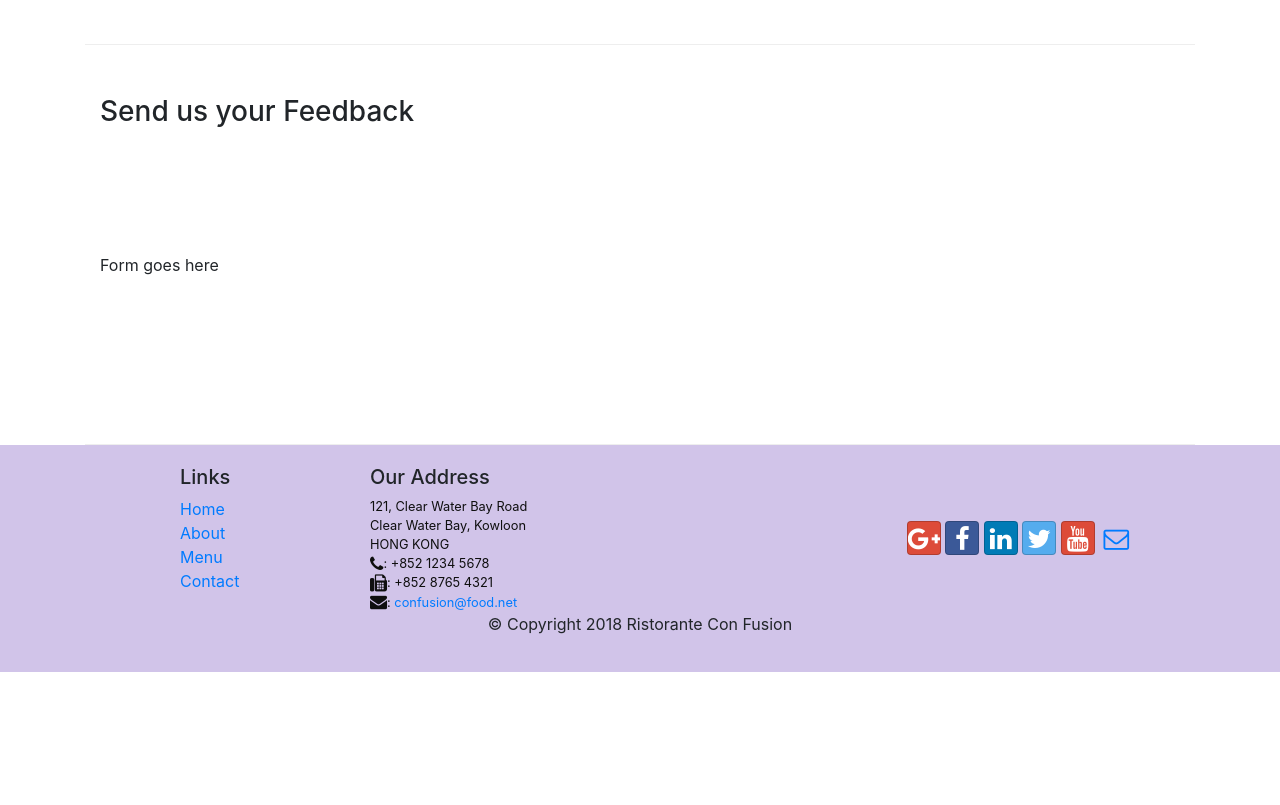
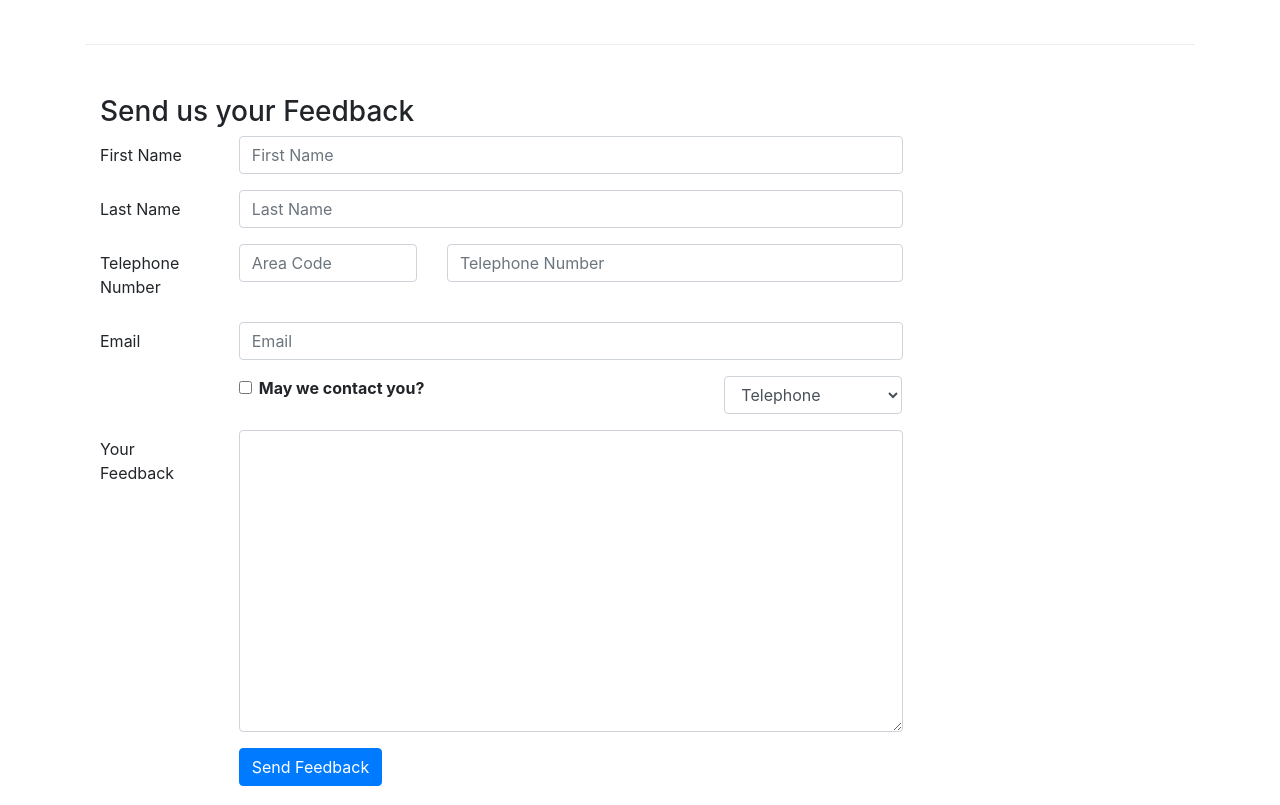
Before and after one commit to mrusert/bootstrap, a website: page contactus.html in a window 1280 px wide. Shown: the part 820-1625 px from the top of the page. Before the commit the page ends 1492 px from the top, so only its background shows below. Drawn offline with nearby package versions, Linux system fonts and the light colour scheme.

Commit message:
Bootstrap Forms

```diff
--- a/contactus.html
+++ b/contactus.html
@@ -92,7 +92,60 @@
               <h3>Send us your Feedback</h3>
            </div>
             <div class="col-12 col-md-9">
-                Form goes here
+                <form action="submit">
+                    <div class="form-group row">
+                        <label for="firstname" class="col-md-2 col-form-label">First Name</label>
+                        <div class="col-md-10">
+                            <input type="text" class="form-control" id="firstname" name="firstname" placeholder="First Name">
+                        </div>
+                    </div>
+                    <div class="form-group row">
+                        <label for="lastname" class="col-md-2 col-form-label">Last Name</label>
+                        <div class="col-md-10">
+                            <input type="text" class="form-control" id="lastname" name="lastname" placeholder="Last Name">
+                        </div>
+                    </div>
+                    <div class="form-group row">
+                        <label for="telnum" class="col-12 col-md-2 col-form-label">Telephone Number</label>
+                        <div class="col-5 col-md-3">
+                            <input type="tel" class="form-control" id="areacode" name="areacode" placeholder="Area Code">
+                        </div>
+                        <div class="col-7 col-md-7">
+                            <input type="tel" class="form-control" id="telnum" name="telnum" placeholder="Telephone Number">
+                        </div>
+                    </div>
+                    <div class="form-group row">
+                        <label for="emailid" class="col-md-2 col-form-label">Email</label>
+                        <div class="col-md-10">
+                            <input type="email" class="form-control" id="emailid" name="emailid" placeholder="Email">
+                        </div>
+                    </div>
+                    <div class="form-group row">
+                        <div class="col-md-6 offset-md-2">
+                            <div class="form-check">
+                                <input type="checkbox" class="form-check-input" name="approve" id="approve" value="">
+                                <label class="form-check-label" for="approve"><strong>May we contact you?</strong></label>
+                            </div>
+                        </div>
+                        <div class="col-md-3 offset-md-1">
+                            <select class="form-control">
+                                <option value="Telephone">Telephone</option>
+                                <option value="Email">Email</option>
+                            </select>
+                        </div>
+                    </div>
+                    <div class="form-group row">
+                        <label for="feedback" class="col-md-2 col-form-label">Your Feedback</label>
+                        <div class="col-md-10">
+                            <textarea class="form-control" id="feedback" name="feedback" rows="12"></textarea>
+                        </div>
+                    </div>
+                    <div class="form-group row">
+                        <div class="offset-md-2 col-md-10">
+                            <button type="submit" class="btn btn-primary">Send Feedback</button>
+                        </div>
+                    </div>
+                </form>
             </div>
              <div class="col-12 col-md">
             </div>
```
